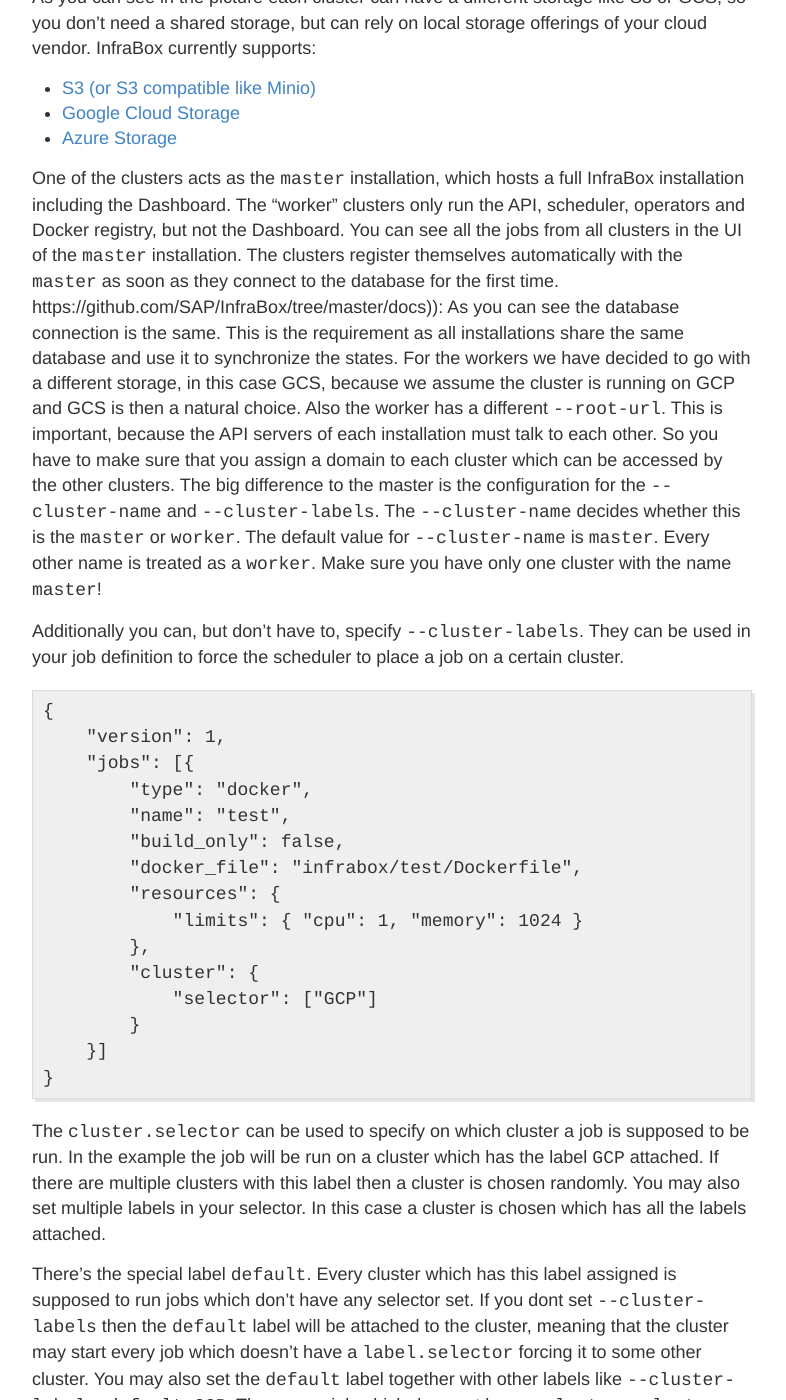
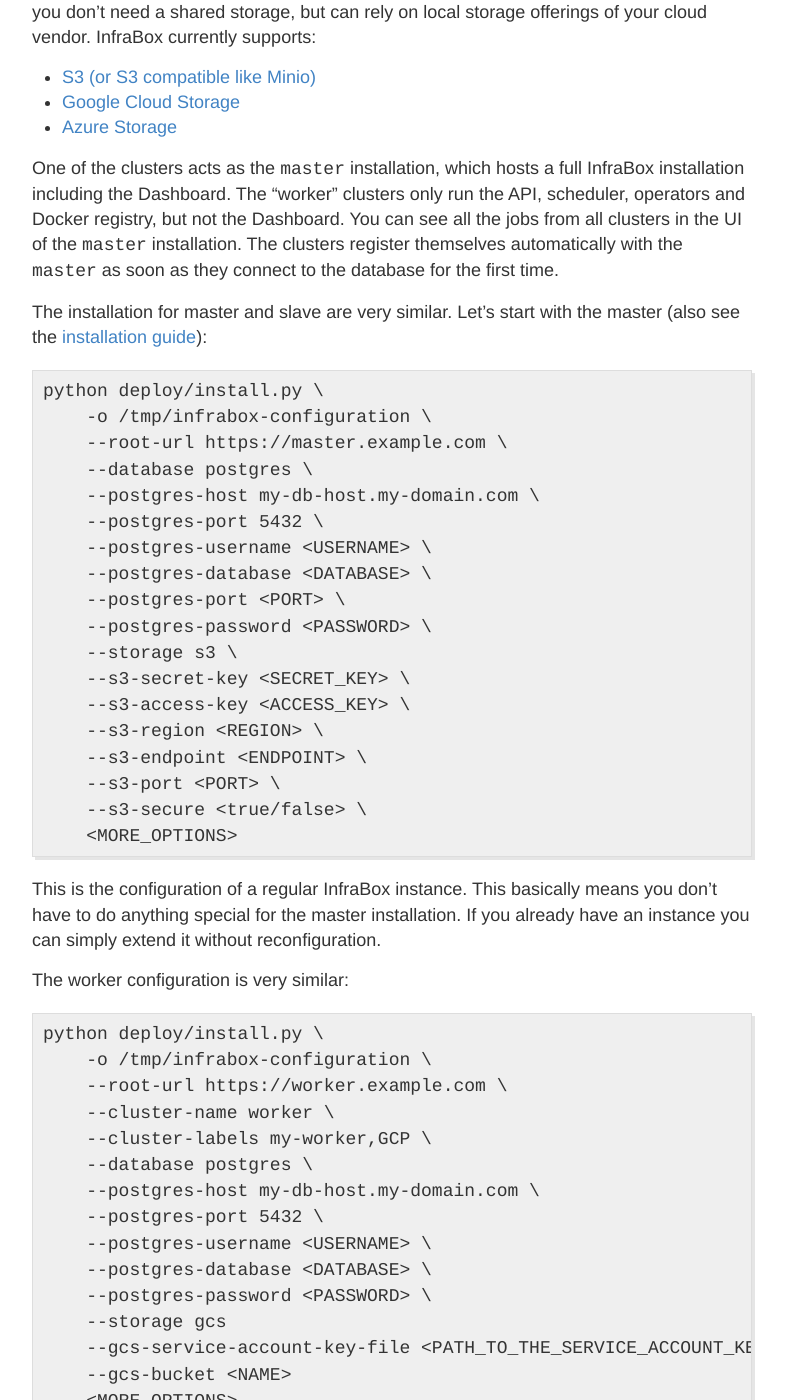
Before and after one commit to InfraBox/blog, a Jekyll site: the page built from _posts/2018-6-03-Multi-Cluster.md, in a window 1280 px wide and 1400 px high, scrolled down 1356 px. Shown: the whole window, without its empty margins (248-1034 px from the left). Built offline with Jekyll 4.4.1, drawn with Linux system fonts in a browser that asks for light colours; our own code applies the rules of GitHub Pages for plain Markdown files; some of the changed text lies outside the part shown.

Commit message:
add missing parts

```diff
--- a/_posts/2018-6-03-Multi-Cluster.md
+++ b/_posts/2018-6-03-Multi-Cluster.md
@@ -1,34 +1,128 @@
----
+--
 layout: post
 title: Run your CI pipelines across multiple Clusters / Clouds
 ---
 
-InfraBox has a quite unique feature for running your Continuous Integration jobs on multiple clusters. So you can have multiple Kubernetes clusters, even on different networks (like different cloud providers and/or on-prem), with an InfraBox installation in each of them.
-
-
+InfraBox has a quite unique feature for running your Continuous Integration
+jobs on multiple clusters. So you can have multiple Kubernetes clusters,
+even on different networks (like different cloud providers and/or on-prem),
+with an InfraBox installation in each of them.
 
 This can be useful in several scenarios:
 
-- You want to run your tests or other task on a certain cloud infrastructure. Maybe your tests access your cloud vendors API and you don't want to connect remotely.
-- Autoscale your CI infrastructure. InfraBox works very well with auto-scaling Kubernetes clusters. So you can extend your on-prem cluster (which might not have auto-scaling) with an auto-scaling cluster in the cloud and only make use of it if you are low on resources in your local cluster. This can be exremely useful to keep the testing roundtrips short on days with usage spikes.
-- Depending on your application you might have to test it on different Kubernetes versions. You could now create multiple Kubernetes clusters with the versions you want to test on and use the [Namespace Service]() to provision a Kubernetes namespace in the same cluster your job is running. This is an easy way of doing some real end-to-end tests on different Kubernetes versions or even different Kubernetes distributions and clouds.
-- Some applications have to run on different CPU architectures like x64 and PowerPC. You may want to have a cluster on each of these architectures to run your builds and tests on both (InfraBox builds for PowerPC are not yet available, but we are working on it).
+- You want to run your tests or other task on a certain cloud
+infrastructure. Maybe your tests access your cloud vendors API and you
+don't want to connect remotely.
+- Autoscale your CI infrastructure. InfraBox works very well with
+auto-scaling Kubernetes clusters. So you can extend your on-prem cluster
+(which might not have auto-scaling) with an auto-scaling cluster in the
+cloud and only make use of it if you are low on resources in your local
+cluster. This can be exremely useful to keep the testing roundtrips short
+on days with usage spikes.
+- Depending on your application you might have to test it on different
+Kubernetes versions. You could now create multiple Kubernetes clusters with
+the versions you want to test on and use the [Namespace Service](https://github.com/SAP/InfraBox/tree/master/src/services/namespace) to
+provision a Kubernetes namespace in the same cluster your job is running.
+This is an easy way of doing some real end-to-end tests on different
+Kubernetes versions or even different Kubernetes distributions and clouds.
+- Some applications have to run on different CPU architectures like x64 and
+PowerPC. You may want to have a cluster on each of these architectures to
+run your builds and tests on both (InfraBox builds for PowerPC are not yet
+available, but we are working on it).
 
-The requirements for a multi cluster-configuration are simple. Basically you need a shared database to which all InfraBox installations can connect to as well as each InfraBox API endpoint has to be accessible by the others.
+The requirements for a multi cluster-configuration are simple. Basically
+you need a shared database to which all InfraBox installations can connect
+to as well as each InfraBox API endpoint has to be accessible by the others=
+.
 
-![_config.yml]({{ site.baseurl }}/images/2018-6-3-Multi-Cluster/multi_cluster.svg)
+![_config.yml]({{ site.baseurl
+}}/images/2018-6-3-Multi-Cluster/multi_cluster.svg)
 
-As you can see in the picture each cluster can have a different storage like S3 or GCS, so you don't need a shared storage, but can rely on local storage offerings of your cloud vendor. InfraBox currently supports:
+As you can see in the picture each cluster can have a different storage
+like S3 or GCS, so you don't need a shared storage, but can rely on local
+storage offerings of your cloud vendor. InfraBox currently supports:
 
-- [S3 (or S3 compatible like Minio)](https://github.com/SAP/InfraBox/blob/master/docs/install/storage/s3.md)
-- [Google Cloud Storage](https://github.com/SAP/InfraBox/blob/master/docs/install/storage/gcs.md)
-- [Azure Storage](https://github.com/SAP/InfraBox/blob/master/docs/install/storage/azure.md)
+- [S3 (or S3 compatible like Minio)](
+https://github.com/SAP/InfraBox/blob/master/docs/install/storage/s3.md)
+- [Google Cloud Storage](
+https://github.com/SAP/InfraBox/blob/master/docs/install/storage/gcs.md)
+- [Azure Storage](
+https://github.com/SAP/InfraBox/blob/master/docs/install/storage/azure.md)
 
-One of the clusters acts as the `master` installation, which hosts a full InfraBox installation including the Dashboard. The "worker" clusters only run the API, scheduler, operators and Docker registry, but not the Dashboard. You can see all the jobs from all clusters in the UI of the `master` installation. The clusters register themselves automatically with the `master` as soon as they connect to the database for the first time.
+One of the clusters acts as the `master` installation, which hosts a full
+InfraBox installation including the Dashboard. The "worker" clusters only
+run the API, scheduler, operators and Docker registry, but not the
+Dashboard. You can see all the jobs from all clusters in the UI of the
+`master` installation. The clusters register themselves automatically with
+the `master` as soon as they connect to the database for the first time.
+
+The installation for master and slave are very similar. Let's start with
+the master (also see the [installation guide](
 https://github.com/SAP/InfraBox/tree/master/docs)):
-As you can see the database connection is the same. This is the requirement as all installations share the same database and use it to synchronize the states. For the workers we have decided to go with a different storage, in this case GCS, because we assume the cluster is running on GCP and GCS is then a natural choice. Also the worker has a different `--root-url`. This is important, because the API servers of each installation must talk to each other. So you have to make sure that you assign a domain to each cluster which can be accessed by the other clusters. The big difference to the master is the configuration for the `--cluster-name` and `--cluster-labels`. The `--cluster-name` decides whether this is the `master` or `worker`. The default value for `--cluster-name` is `master`. Every other name is treated as a `worker`. Make sure you have only one cluster with the name `master`!
 
-Additionally you can, but don't have to, specify `--cluster-labels`. They can be used in your job definition to force the scheduler to place a job on a certain cluster.
+{% highlight AnyLanguage %}
+python deploy/install.py \
+    -o /tmp/infrabox-configuration \
+    --root-url https://master.example.com \
+    --database postgres \
+    --postgres-host my-db-host.my-domain.com \
+    --postgres-port 5432 \
+    --postgres-username <USERNAME> \
+    --postgres-database <DATABASE> \
+    --postgres-port <PORT> \
+    --postgres-password <PASSWORD> \
+    --storage s3 \
+    --s3-secret-key <SECRET_KEY> \
+    --s3-access-key <ACCESS_KEY> \
+    --s3-region <REGION> \
+    --s3-endpoint <ENDPOINT> \
+    --s3-port <PORT> \
+    --s3-secure <true/false> \
+    <MORE_OPTIONS>
+{% endhighlight %}
+
+This is the configuration of a regular InfraBox instance. This basically
+means you don't have to do anything special for the master installation. If
+you already have an instance you can simply extend it without
+reconfiguration.
+
+The worker configuration is very similar:
+
+{% highlight AnyLanguage %}
+python deploy/install.py \
+    -o /tmp/infrabox-configuration \
+    --root-url https://worker.example.com \
+    --cluster-name worker \
+    --cluster-labels my-worker,GCP \
+    --database postgres \
+    --postgres-host my-db-host.my-domain.com \
+    --postgres-port 5432 \
+    --postgres-username <USERNAME> \
+    --postgres-database <DATABASE> \
+    --postgres-password <PASSWORD> \
+    --storage gcs
+    --gcs-service-account-key-file <PATH_TO_THE_SERVICE_ACCOUNT_KEY_FILE>
+    --gcs-bucket <NAME>
+    <MORE_OPTIONS>
+{% endhighlight %}
+
+As you can see the database connection is the same. This is the requirement
+as all installations share the same database and use it to synchronize the
+states. For the workers we have decided to go with a different storage, in
+this case GCS, because we assume the cluster is running on GCP and GCS is
+then a natural choice. Also the worker has a different `--root-url`. This
+is important, because the API servers of each installation must talk to
+each other. So you have to make sure that you assign a domain to each
+cluster which can be accessed by the other clusters. The big difference to
+the master is the configuration for the `--cluster-name` and
+`--cluster-labels`. The `--cluster-name` decides whether this is the
+`master` or `worker`. The default value for `--cluster-name` is `master`.
+Every other name is treated as a `worker`. Make sure you have only one
+cluster with the name `master`!
+
+Additionally you can, but don't have to, specify `--cluster-labels`. They
+can be used in your job definition to force the scheduler to place a job on
+a certain cluster.
 
 {% highlight AnyLanguage %}
 {
@@ -48,11 +142,29 @@ Additionally you can, but don't have to, specify `--cluster-labels`. They can be
 }
 {% endhighlight %}
 
-The `cluster.selector` can be used to specify on which cluster a job is supposed to be run. In the example the job will be run on a cluster which has the label `GCP` attached. If there are multiple clusters with this label then a cluster is chosen randomly. You may also set multiple labels in your selector. In this case a cluster is chosen which has all the labels attached.
+The `cluster.selector` can be used to specify on which cluster a job is
+supposed to be run. In the example the job will be run on a cluster which
+has the label `GCP` attached. If there are multiple clusters with this
+label then a cluster is chosen randomly. You may also set multiple labels
+in your selector. In this case a cluster is chosen which has all the labels
+attached.
 
-There's the special label `default`. Every cluster which has this label assigned is supposed to run jobs which don't have any selector set. If you dont set `--cluster-labels` then the `default` label will be attached to the cluster, meaning that the cluster may start every job which doesn't have a `label.selector` forcing it to some other cluster. You may also set the `default` label together with other labels like `--cluster-labels=default,GCP`. Then every job which does not have a `cluster.selector` and the ones with a selector for `GCP` will be run on this cluster.
+There's the special label `default`. Every cluster which has this label
+assigned is supposed to run jobs which don't have any selector set. If you
+dont set `--cluster-labels` then the `default` label will be attached to
+the cluster, meaning that the cluster may start every job which doesn't
+have a `label.selector` forcing it to some other cluster. You may also set
+the `default` label together with other labels like
+`--cluster-labels=default,GCP`. Then every job which does not have a
+`cluster.selector` and the ones with a selector for `GCP` will be run on
+this cluster.
 
-Coming back to the autoscaling scenario from above. This can be easily achieved by configuring your regular master cluster and a second worker cluster with `--cluster-labels=default` (maybe even with auto-scaling on, in case it's running on a cloud). Now you can run a lot more jobs and have to only pay for what you use on a cloud. If you want to disable a worker cluster you can do this (currently with SQL, soon in the UI):
+Coming back to the autoscaling scenario from above. This can be easily
+achieved by configuring your regular master cluster and a second worker
+cluster with `--cluster-labels=default` (maybe even with auto-scaling on,
+in case it's running on a cloud). Now you can run a lot more jobs and have
+to only pay for what you use on a cloud. If you want to disable a worker
+cluster you can do this (currently with SQL, soon in the UI):
 
 {% highlight AnyLanguage %}
 UPDATE cluster SET active = false WHERE name = <WORKER_CLUSTER_NAME>
```
Also changed, not shown: other parts of _posts/2018-6-03-Multi-Cluster.md (+5 -1 lines).
